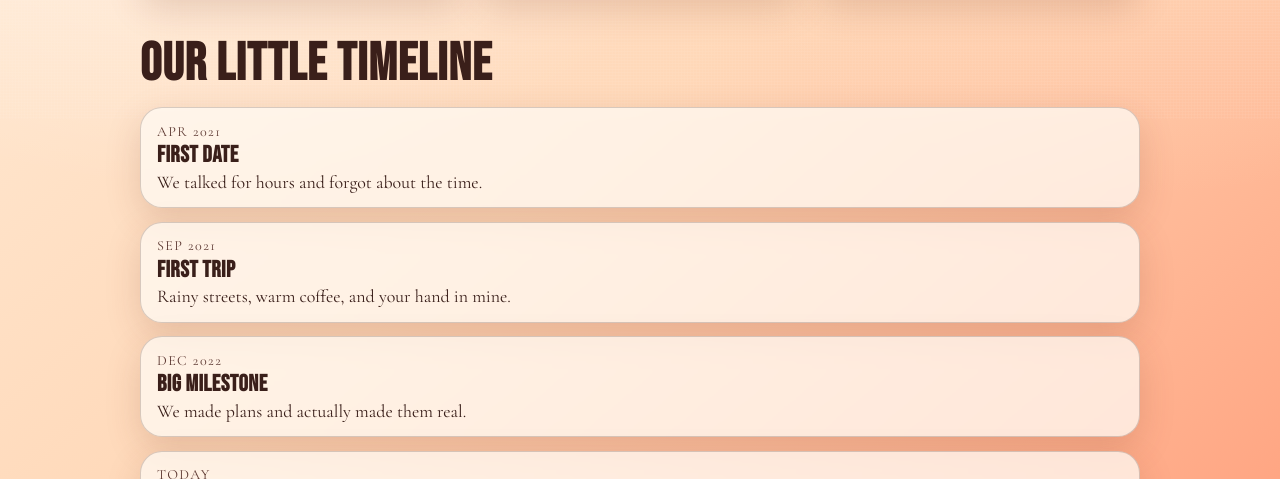
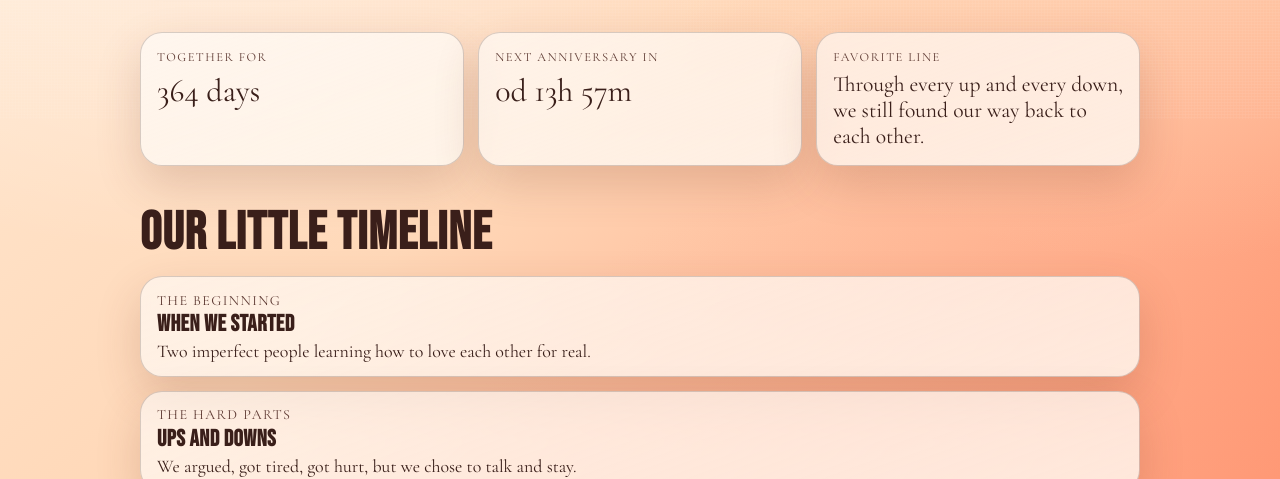
Before and after one commit to JacobVillacorte/0415, a plain HTML site: page index.html in a window 1280 px wide. Shown: the part 681-1160 px from the top of the page. Drawn offline with nearby package versions, Linux system fonts and the light colour scheme.

Commit message:
Rewrite first-year anniversary content and aesthetic polish

```diff
--- a/config.js
+++ b/config.js
@@ -1,28 +1,28 @@
 window.ANNIVERSARY_CONFIG = {
-  partnerName: "My Love",
-  relationshipStart: "2021-04-15",
+  partnerName: "My baby Janeille",
+  relationshipStart: "2025-04-15",
   anniversaryDay: "04-15",
-  heroMessage: "Another year, another chapter, same heartbeat.",
-  favoriteLine: "You still give me butterflies.",
+  heroMessage: "Our first year was not perfect, but it was real, and I would still choose us every single day.",
+  favoriteLine: "Through every up and every down, we still found our way back to each other.",
   music: {
     enabled: true,
     url: "https://res.cloudinary.com/dpkcv1sne/video/upload/v1776155816/Favorite_Girl_kk4klt.mp3",
     volume: 0.55
   },
-  letterTitle: "To the one who changed everything",
+  letterTitle: "For our first year together",
   letterBody:
-    "Thank you for being my calm and my chaos, my comfort and my courage. Every day with you feels like home and adventure at once. Happy anniversary, my favorite person.",
+    "Happy first anniversary, my love. We had lights of ups and downs, hard talks, and moments that tested us, but we fought for us. Thank you for staying, growing, and loving me through everything. I want us to keep healing, keep building, and keep becoming better together, one soft day at a time.",
   timeline: [
-    { date: "Apr 2021", title: "First date", detail: "We talked for hours and forgot about the time." },
-    { date: "Sep 2021", title: "First trip", detail: "Rainy streets, warm coffee, and your hand in mine." },
-    { date: "Dec 2022", title: "Big milestone", detail: "We made plans and actually made them real." },
-    { date: "Today", title: "Our anniversary", detail: "Still my favorite hello and hardest goodbye." }
+    { date: "The Beginning", title: "When we started", detail: "Two imperfect people learning how to love each other for real." },
+    { date: "The Hard Parts", title: "Ups and downs", detail: "We argued, got tired, got hurt, but we chose to talk and stay." },
+    { date: "The Growth", title: "Choosing us", detail: "Step by step, we became stronger, kinder, and more patient together." },
+    { date: "Year One", title: "Our first anniversary", detail: "I am proud of us, and I want to keep growing with you." }
   ],
   reasons: [
-    "You make ordinary moments feel cinematic.",
-    "You laugh with your whole soul.",
-    "You believe in me even when I am doubting myself.",
-    "You turn chaos into comfort.",
-    "You are still my favorite person to do nothing with."
+    "You stay, even when things are not easy.",
+    "You help me grow into a better man.",
+    "You forgive, you listen, and you care deeply.",
+    "You make peace feel possible after every storm.",
+    "I still get excited for our future, because it is with you."
   ]
 };
--- a/styles.css
+++ b/styles.css
@@ -2,13 +2,14 @@
   --bg-1: #fff6e7;
   --bg-2: #ffd8b8;
   --bg-3: #ff8f6b;
+  --bg-4: #ffc0a9;
   --ink: #3a1f1a;
   --ink-soft: #5e3a33;
-  --card: rgba(255, 250, 243, 0.75);
+  --card: rgba(255, 250, 243, 0.8);
   --accent: #c9492f;
   --accent-strong: #912f1f;
   --line: rgba(58, 31, 26, 0.2);
-  --shadow: 0 12px 35px rgba(121, 55, 33, 0.18);
+  --shadow: 0 18px 45px rgba(121, 55, 33, 0.2);
 }
 
 * {
@@ -27,7 +28,8 @@ body {
   background:
     radial-gradient(circle at 15% 10%, rgba(255, 255, 255, 0.8), transparent 40%),
     radial-gradient(circle at 90% 20%, rgba(255, 230, 198, 0.75), transparent 33%),
-    linear-gradient(140deg, var(--bg-1), var(--bg-2) 50%, var(--bg-3));
+    radial-gradient(circle at 80% 85%, rgba(255, 181, 149, 0.55), transparent 38%),
+    linear-gradient(140deg, var(--bg-1), var(--bg-2) 45%, var(--bg-3) 80%, var(--bg-4));
   overflow-x: hidden;
 }
 
@@ -78,6 +80,7 @@ h1 {
   max-width: 560px;
   font-size: clamp(1.2rem, 2.3vw, 1.7rem);
   margin: 1rem 0 1.8rem;
+  font-style: italic;
 }
 
 .hero-actions,
@@ -104,6 +107,7 @@ h1 {
 .btn-primary {
   background: var(--accent);
   color: #fff;
+  box-shadow: 0 7px 18px rgba(145, 47, 31, 0.28);
 }
 
 .btn-primary:hover {
@@ -114,6 +118,7 @@ h1 {
   background: transparent;
   color: var(--ink);
   border-color: var(--line);
+  backdrop-filter: blur(2px);
 }
 
 .stats {
@@ -126,11 +131,11 @@ h1 {
 .stat-card,
 .reason-card,
 .timeline-list article {
-  background: var(--card);
+  background: linear-gradient(160deg, rgba(255, 255, 255, 0.58), var(--card));
   border: 1px solid var(--line);
   border-radius: 22px;
   box-shadow: var(--shadow);
-  backdrop-filter: blur(2px);
+  backdrop-filter: blur(4px);
 }
 
 .stat-card {
```
